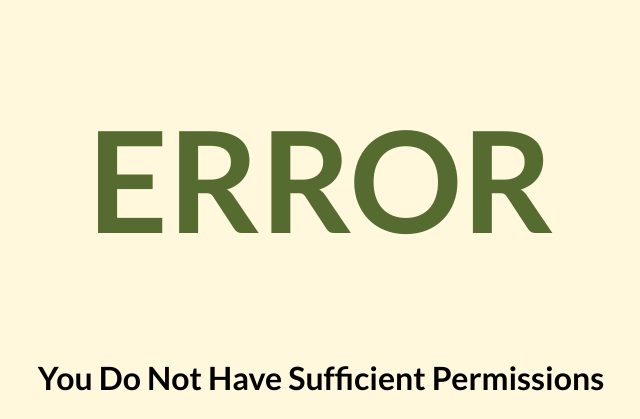
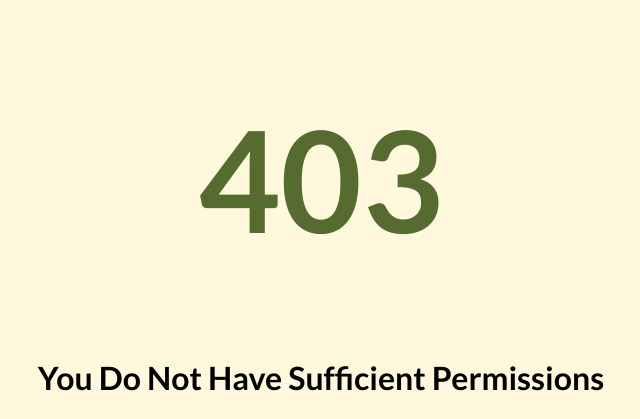
Before and after one commit to kstrashimirov/exam-web-framework, a Django app: page /permission in a window 1280 px wide. Shown: the part 60-479 px from the top of the page, without its empty margins (319-959 px from the left). Run offline with Django 4.2, Linux system fonts and the light colour scheme.

Commit message:
change in error group.html template to 403

```diff
--- a/travel/templates/errors/group.html
+++ b/travel/templates/errors/group.html
@@ -1,6 +1,6 @@
 {% extends 'base/base.html' %}
 {% block page_content %}
-    <h1 style="font-size:11vw; color:#556B2F" class="text-center">ERROR</h1>
+    <h1 style="font-size:11vw; color:#556B2F" class="text-center">403</h1>
     <h1 class="text-center">You Do Not Have Sufficient Permissions</h1>
 
     <h2 class="text-center">Please check your group membership and permissions</h2>
--- a/travel/travel/web/urls.py
+++ b/travel/travel/web/urls.py
@@ -25,5 +25,5 @@ urlpatterns = (
     path('reviews/<int:pk>/', view_reviews, name='view review'),
     path('reviews/remove/<int:pk>/', remove_review, name='remove review'),
 
-path('permission', group_permission, name='group'),
+    path('permission', group_permission, name='group'),
 )
```
